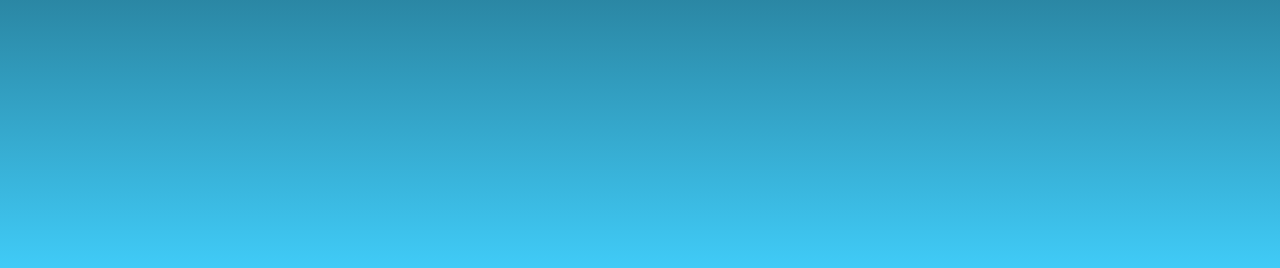
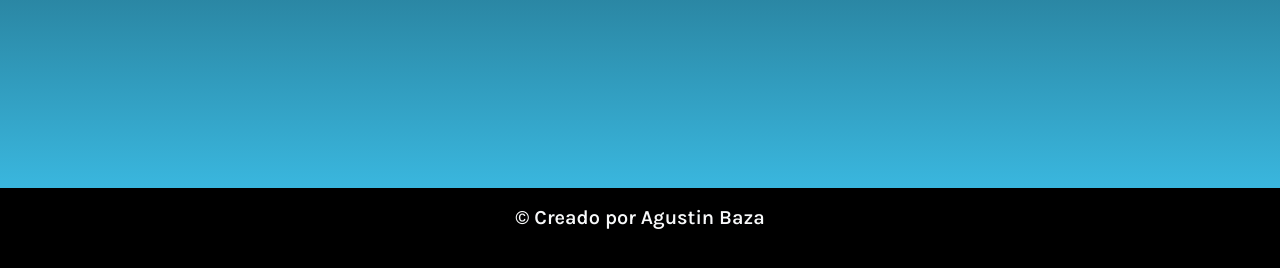
Before and after one commit to agustinbaza/EJ-4-JS, a plain HTML site: page index.html in a window 1280 px wide. Shown: the part 532-800 px from the top of the page. Drawn offline with nearby package versions, Linux system fonts and the light colour scheme; a web font is replaced by a local one.

Commit message:
agregue el footer que me faltaba

```diff
--- a/css/style.css
+++ b/css/style.css
@@ -44,6 +44,13 @@ body {
   text-shadow: 0 0 5px #40cbf7, 0 0 10px #40cbf7;
 }
 
+footer {
+    padding: 15px;
+    position: fixed;
+    bottom: 0;
+    width: 100%;
+}
+
 /* dispositivos small */
 
 @media all and (max-width: 767px) {
--- a/index.html
+++ b/index.html
@@ -42,7 +42,9 @@
         </article>
       </section>
     </main>
-
+<footer class="text-center text-light bg-black">
+    <p> &copy; Creado por Agustin Baza</p>
+</footer>
     <script
       src="https://cdn.jsdelivr.net/npm/bootstrap@5.3.0-alpha3/dist/js/bootstrap.bundle.min.js"
       integrity="sha384-ENjdO4Dr2bkBIFxQpeoTz1HIcje39Wm4jDKdf19U8gI4ddQ3GYNS7NTKfAdVQSZe"
```
